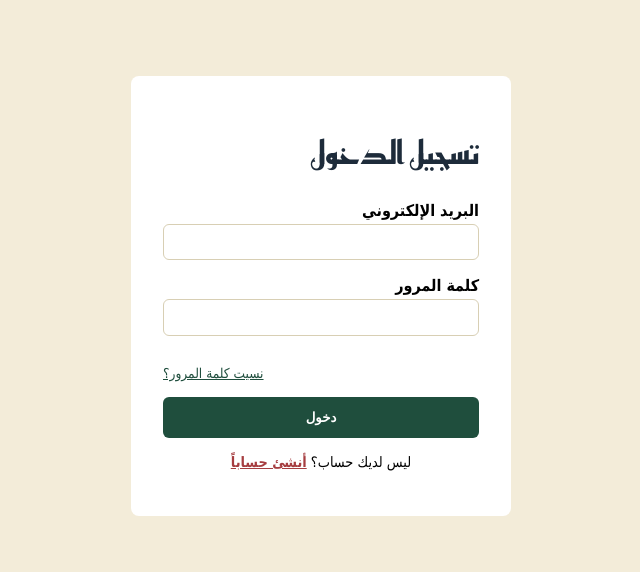
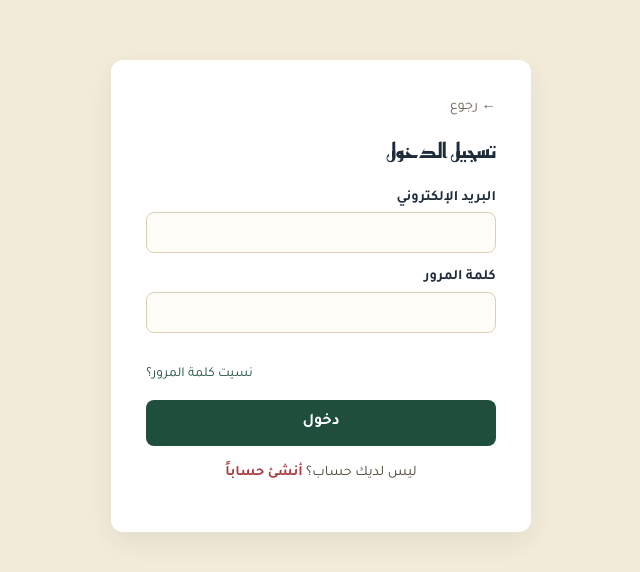
Before and after one commit to Zinbe834/edufree-dz, a Next.js app: page /login in a window 1280 px wide. Shown: the part 104-676 px from the top of the page, without its empty margins (319-959 px from the left). Built offline with nearby package versions, Linux system fonts and the light colour scheme; no server answers.

Commit message:
Refactor login page to use CSS modules

```diff
--- a/pages/login.js
+++ b/pages/login.js
@@ -1,6 +1,7 @@
 import { useState } from 'react'
 import { useRouter } from 'next/router'
 import { supabase } from '../lib/supabaseClient'
+import styles from '../styles/auth.module.css'
 
 export default function Login() {
   const router = useRouter()
@@ -23,33 +24,31 @@ export default function Login() {
   }
 
   return (
-    <div dir="rtl" style={{ minHeight: '100vh', background: '#F3ECD9', fontFamily: 'Tahoma, sans-serif', padding: '2rem', display: 'flex', justifyContent: 'center', alignItems: 'center' }}>
-      <form onSubmit={handleSubmit} style={{ background: '#fff', borderRadius: 8, padding: '2rem', maxWidth: 380, width: '100%' }}>
-        <h1 style={{ color: '#1D2B3A', marginBottom: '1.5rem' }}>تسجيل الدخول</h1>
+    <div className={styles.page}>
+      <div className={styles.card}>
+        <button className={styles.backLink} onClick={() => router.push('/')}>← رجوع</button>
+        <h1 className={styles.title} style={{ marginBottom: '1.5rem' }}>تسجيل الدخول</h1>
 
-        <label style={{ display: 'block', fontWeight: 'bold', marginBottom: 4 }}>البريد الإلكتروني</label>
-        <input type="email" value={email} onChange={e => setEmail(e.target.value)}
-          style={{ width: '100%', padding: '0.6rem', marginBottom: '1rem', border: '1px solid #d8cfb4', borderRadius: 6 }} />
+        <form onSubmit={handleSubmit}>
+          <label className={styles.label}>البريد الإلكتروني</label>
+          <input className={styles.input} type="email" value={email} onChange={e => setEmail(e.target.value)} />
 
-        <label style={{ display: 'block', fontWeight: 'bold', marginBottom: 4 }}>كلمة المرور</label>
-        <input type="password" value={password} onChange={e => setPassword(e.target.value)}
-          style={{ width: '100%', padding: '0.6rem', marginBottom: '1rem', border: '1px solid #d8cfb4', borderRadius: 6 }} />
+          <label className={styles.label}>كلمة المرور</label>
+          <input className={styles.input} type="password" value={password} onChange={e => setPassword(e.target.value)} />
 
-        {error && <p style={{ color: '#A63D40', marginBottom: '1rem', fontSize: '0.9rem' }}>{error}</p>}
+          {error && <p className={styles.error}>{error}</p>}
 
-        <p style={{ marginBottom: '1rem', fontSize: '0.85rem', textAlign: 'left' }}>
-          <a href="/forgot-password" style={{ color: '#1F4E3D' }}>نسيت كلمة المرور؟</a>
+          <p className={styles.forgotLink}><a href="/forgot-password">نسيت كلمة المرور؟</a></p>
+
+          <button type="submit" disabled={loading} className={styles.submitBtnGreen}>
+            {loading ? 'جارٍ الدخول...' : 'دخول'}
+          </button>
+        </form>
+
+        <p className={styles.footerText}>
+          ليس لديك حساب؟ <a className={styles.footerLinkRed} href="/signup">أنشئ حساباً</a>
         </p>
-
-        <button type="submit" disabled={loading}
-          style={{ width: '100%', padding: '0.8rem', background: '#1F4E3D', color: '#fff', border: 'none', borderRadius: 6, fontWeight: 'bold' }}>
-          {loading ? 'جارٍ الدخول...' : 'دخول'}
-        </button>
-
-        <p style={{ marginTop: '1rem', fontSize: '0.9rem', textAlign: 'center' }}>
-          ليس لديك حساب؟ <a href="/signup" style={{ color: '#A63D40', fontWeight: 'bold' }}>أنشئ حساباً</a>
-        </p>
-      </form>
+      </div>
     </div>
   )
 }
```
